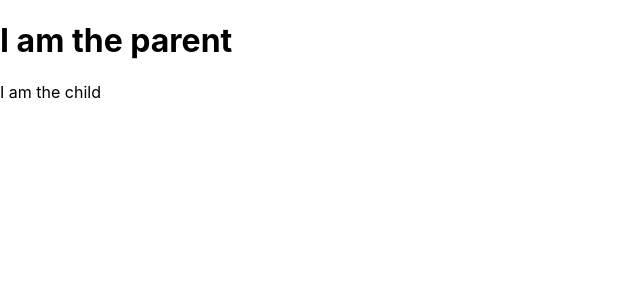
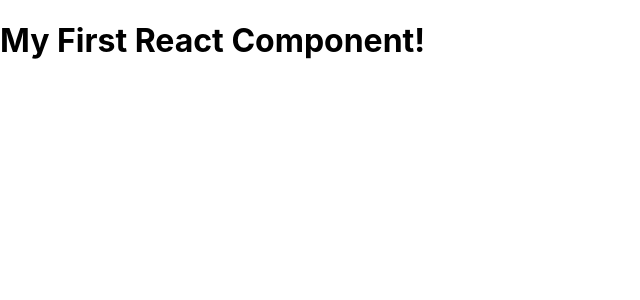
Before and after one commit to marcossgonzalez/ReactFreeCodeCamp, a React (Create React App) app in the folder freecodecampprojects/: page / in a window 1280 px wide. Shown: the top 300 px of the page, without its empty margins (0-640 px from the left). Built offline with nearby package versions, Linux system fonts and the light colour scheme.

Commit message:
Update lesson 4
Update lesson 4

```diff
--- a/freecodecampprojects/src/App.js
+++ b/freecodecampprojects/src/App.js
@@ -77,6 +77,7 @@ return (
 )
 */
 
+/*
 const ChildComponent = () => {
   return (
     <div>
@@ -93,16 +94,124 @@ class ParentComponent extends React.Component {
     return (
       <div>
         <h1>I am the parent</h1>
-        { /* Change code below this line */ }
-        <ChildComponent/>
+        { /* Change code below this line */ //}
+        //{/*<ChildComponent/>*}
 
-        { /* Change code above this line */ }
+        //{ /* Change code above this line */ //}
+      //</div>
+    //);
+  //}
+//};*/
+
+//-------------------------------------------------
+/*const TypesOfFruit = () => {
+  return (
+    <div>
+      <h2>Fruits:</h2>
+      <ul>
+        <li>Apples</li>
+        <li>Blueberries</li>
+        <li>Strawberries</li>
+        <li>Bananas</li>
+      </ul>
+    </div>
+  );
+};*/
+
+/*const Fruits = () => {
+  return (
+    <div>
+      { /* Change code below this line */ //}
+      //<TypesOfFruit/>
+      //{ /* Change code above this line */ }
+    //</div>
+  //);
+//};*/
+
+/*class TypesOfFood extends React.Component {
+  constructor(props) {
+    super(props);
+  }
+
+  render() {
+    return (
+      <div>
+        <h1>Types of Food:</h1>
+        { /* Change code below this line */ //}
+        //<Fruits/>
+        //{ /* Change code above this line */ }
+      //</div>
+    //);
+  //}
+//};*/
+//class Fruits extends React.Component {
+  //constructor(props) {
+    //super(props);
+  //}
+  //render() {
+    //return (
+      //<div>
+        //<h2>Fruits:</h2>
+        //{ /* Change code below this line */ }
+          //<NonCitrus />
+          //<Citrus />
+        //{ /* Change code above this line */ }
+      //</div>
+    //);
+ // }
+//};
+//
+//class TypesOfFood extends React.Component {
+  //constructor(props) {
+     //super(props);
+  //}
+  //render() {
+    //return (
+      //<div>
+        //<h1>Types of Food:</h1>
+        //{ /* Change code below this line */ }
+        //<Fruits/>
+        //{ /* Change code above this line */ }
+        //<Vegetables />
+      //</div>
+    //);
+  //}
+//};
+//-------------------------------------------------------
+/*class TypesOfFood extends React.Component {
+  constructor(props) {
+    super(props);
+  }
+  render() {
+    return (
+      <div id='challenge-node'>
+        <h1>Types of Food:</h1>
+        {/* Change code below this line *///}
+          //<Fruits/>
+          //<Vegetables/>
+        //{/* Change code above this line */}
+      //</div>
+    //);
+  //}
+//
+//};*/
+
+// Change code below this line
+//ReactDOM.render(<TypesOfFood/>, document.getElementById("challenge-node"));
+
+class MyComponent extends React.Component{
+  constructor(props){
+    super(props);
+  }
+  render(){
+    return(
+      <div id="challenge-node">
+        <h1>My First React Component!</h1>
       </div>
-    );
+    )
   }
-};
-
-
+}
+//ReactDOM.render(<MyComponent/>, document.getElementById("challenge-node"));
 function App() {
 
   return (
@@ -127,5 +236,6 @@ function App() {
 
 }
 //export default App;
-//export default MyComponent;
-export default ParentComponent;
+export default MyComponent;
+//export default ParentComponent;
+//export default TypesOfFood;
--- a/freecodecampprojects/src/index.js
+++ b/freecodecampprojects/src/index.js
@@ -1,7 +1,8 @@
 import React from 'react';
 import ReactDOM from 'react-dom/client';
 import './index.css';
-import MyComponent from './App';
+//import MyComponent from './App';\
+import TypesOfFood from './App';
 import App from './App';
 import reportWebVitals from './reportWebVitals';
 
@@ -10,7 +11,8 @@ const root = ReactDOM.createRoot(document.getElementById('root'));
 root.render(
   <React.StrictMode>
     {/*<App />*/}
-    <MyComponent />
+    {/*<MyComponent />*/}
+    <TypesOfFood />
   </React.StrictMode>
 );
 
```
